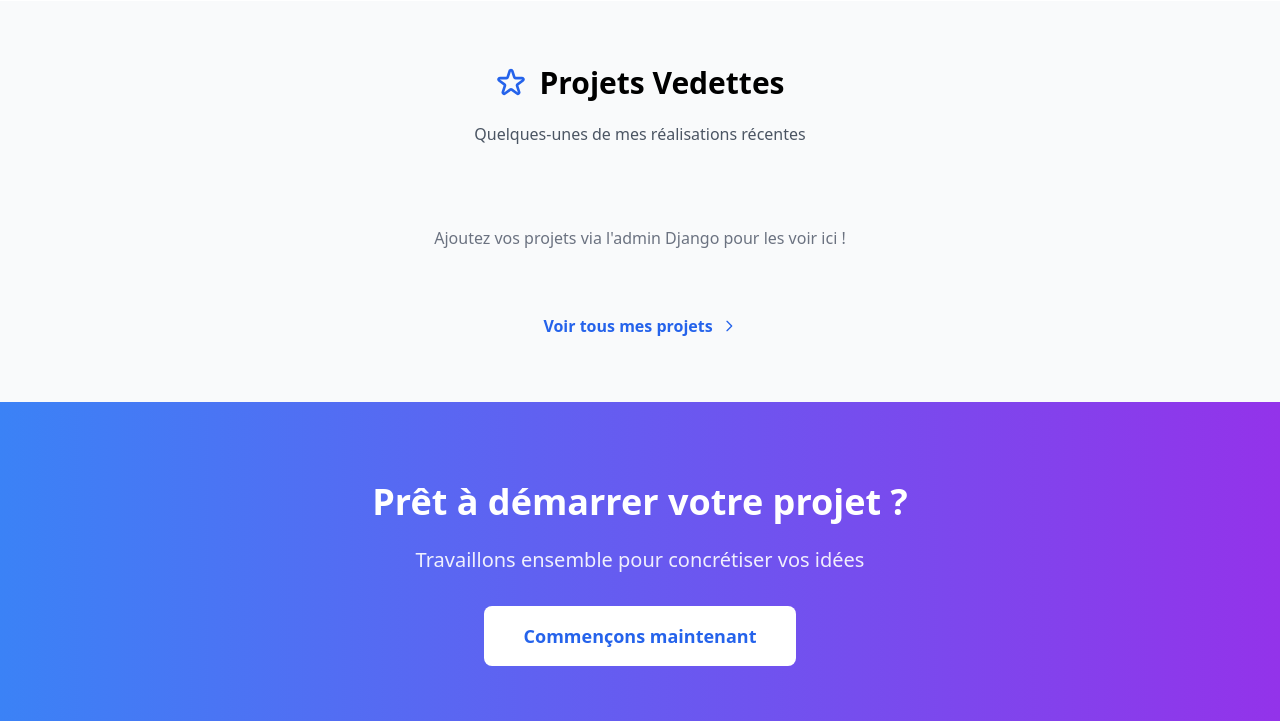
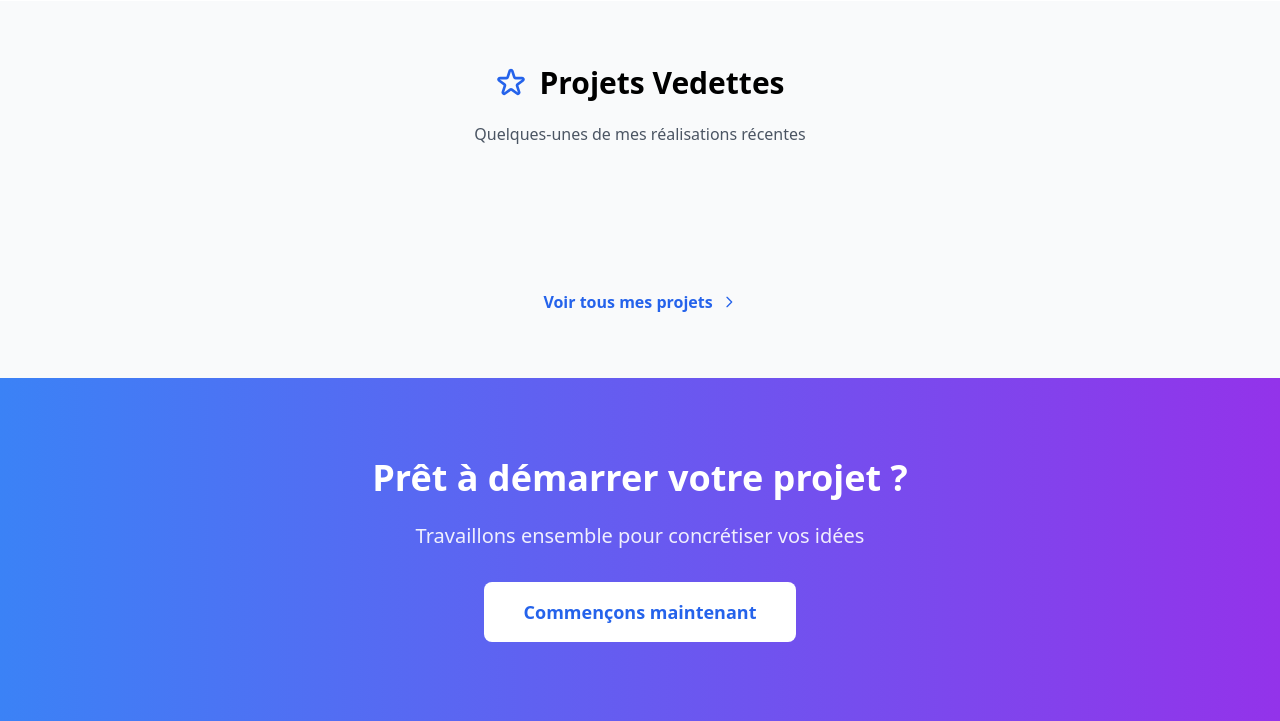
Before and after one commit to Lebon24/mon_site_personnel, a Django app: page / in a window 1280 px wide. Shown: the part 1271-1992 px from the top of the page. Run offline with Django 5.2, Linux system fonts and the light colour scheme; data that the repository does not hold is empty; some libraries are stand-ins or nearby versions.

Commit message:
Remove project addition instruction text
Removed instruction text for adding projects via Django admin.

```diff
--- a/templates/main/accueil.html
+++ b/templates/main/accueil.html
@@ -170,7 +170,6 @@
             </div>
             {% empty %}
             <div class="col-span-3 text-center py-8">
-                <p class="text-gray-500">Ajoutez vos projets via l'admin Django pour les voir ici !</p>
             </div>
             {% endfor %}
         </div>
```
